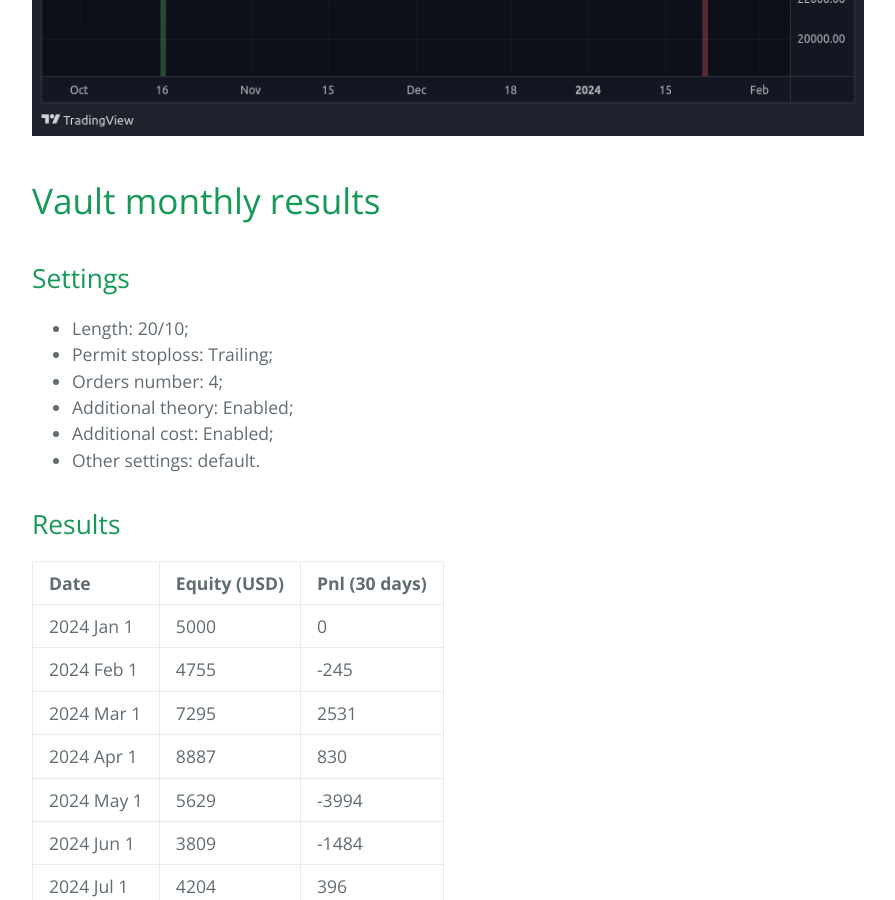
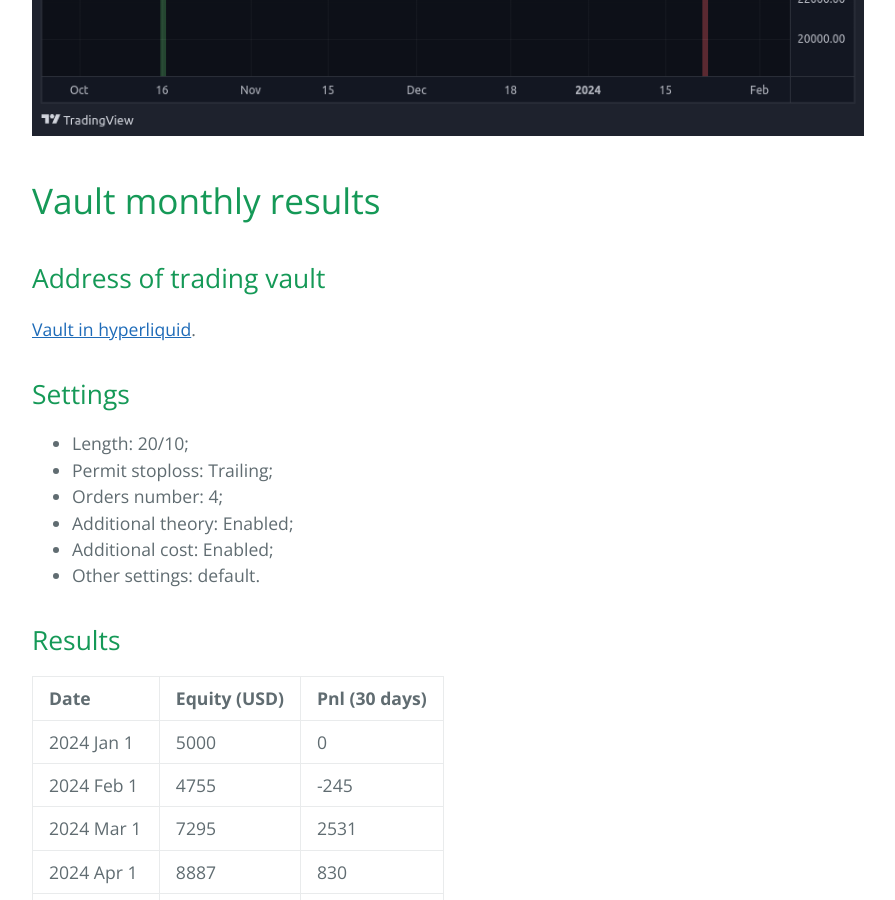
Before and after one commit to sergeyen7/sergeyen7.github.io, a Jekyll site: the page built from index.md, in a window 1280 px wide and 900 px high, scrolled down 2777 px. Shown: the whole window, without its empty margins (192-1087 px from the left). Built offline with Jekyll 4.4.1, drawn with Linux system fonts in a browser that asks for light colours; nearby versions of some CDN libraries.

Commit message:
Update index.md

```diff
--- a/index.md
+++ b/index.md
@@ -66,6 +66,10 @@ It's open-source Pine script V5.
 ![Script on Tradingview](/images/script.png)
 
 # Vault monthly results
+
+## Address of trading vault
+
+[Vault in hyperliquid](https://app.hyperliquid.xyz/vaults/0x54094fd5077de413017b5e83da0b587043b55144).
 
 ## Settings
 * Length: 20/10;
```
